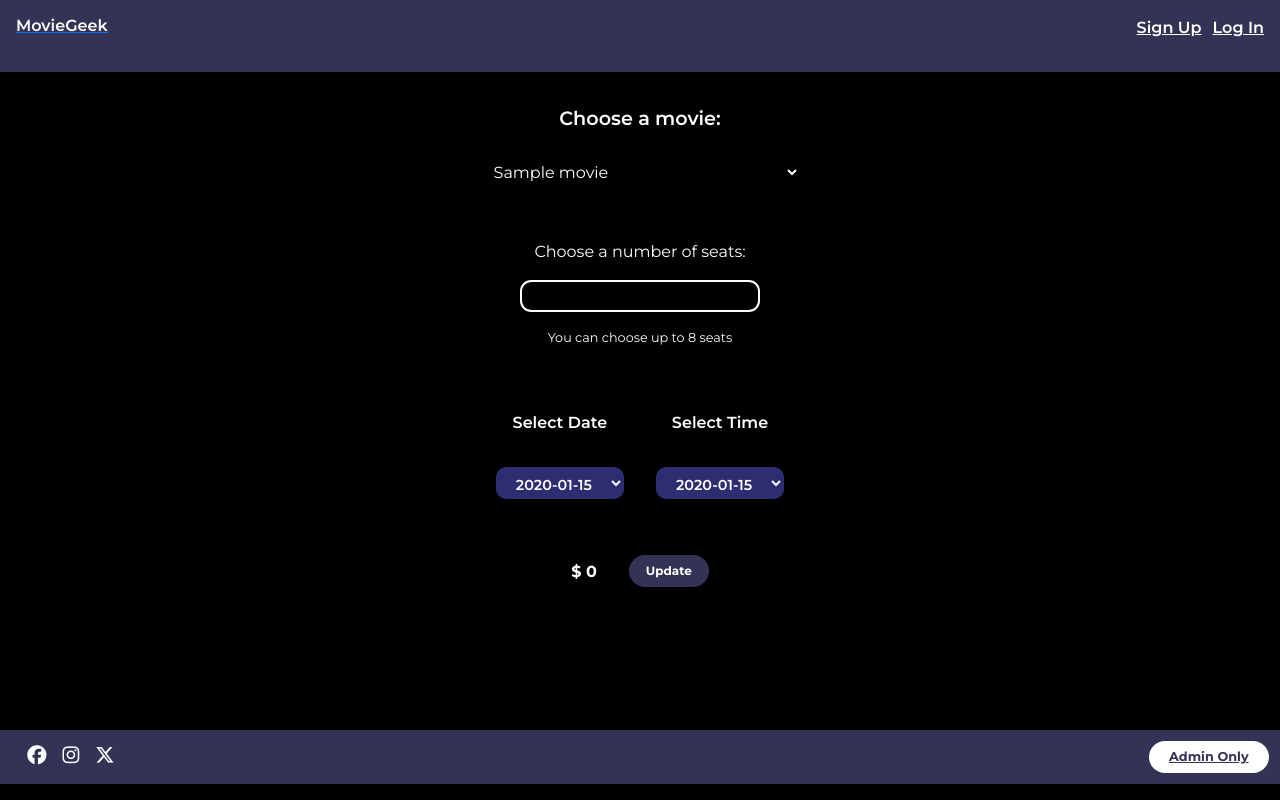
After one commit to nataliiasolomchak21/moviegeek-booking, a Django app: template templates/edit_booking.html in a window 1280 px wide. The commit adds this page. Run offline with Django 3.2, Linux system fonts and the light colour scheme; tables that the repository leaves empty hold one stand-in row (values such as "Sample post"); the template is opened without the code that fills it: values that come from a table or form of the project are taken from there, most other values are stand-ins (such as "Sample title", 1, 10 or a date in 2020); some libraries are stand-ins or nearby versions.

Commit message:
Create edit booking view and template, connect it uo via urls

```diff
--- a/booking/models.py
+++ b/booking/models.py
@@ -9,6 +9,7 @@ class Movie(models.Model):
         return f"{self.title} - {self.price}"
 
 class Booking(models.Model):
+    id = models.AutoField(primary_key=True)
     movie = models.ForeignKey(Movie, on_delete=models.CASCADE)
     num_seats = models.IntegerField()
     date = models.DateField()
--- a/booking/urls.py
+++ b/booking/urls.py
@@ -1,9 +1,10 @@
 from django.urls import path
 from . import views
-from .views import booking, make_booking, booking_confirmation
+from .views import booking, make_booking, booking_confirmation, edit_booking
 
 urlpatterns = [
     path('booking/', views.booking, name='booking'),
     path('make_booking/', views.make_booking, name='make_booking'),
     path('booking_confirmation/', views.booking_confirmation, name='booking_confirmation'),
+    path('edit_booking/<int:booking_id>/', edit_booking, name='edit_booking'),
 ]
--- /dev/null
+++ b/templates/edit_booking.html
@@ -0,0 +1,54 @@
+{% extends "base.html" %}
+
+{% load static %}
+
+{% block content %}
+<!-- Include this hidden field to store the selected movie ID -->
+<input type="hidden" name="selectedMovie" id="selected-movie">
+
+<section class="booking">
+    <div class="booking-container">
+        <form id="edit-booking-form" method="post" action="{% url 'edit_booking' booking.id %}">
+            {% csrf_token %}
+            <div class="movie-container">
+                <label for="movie">Choose a movie:</label>
+                <select id="movie" name="movie">
+                    {% for movie in movies %}
+                        <option value="{{ movie.id }}">{{ movie.title }}</option>
+                    {% endfor %}
+                </select>
+            </div>
+            <div class="seats">
+                <label for="seats">Choose a number of seats:</label>
+                <input type="number" name="seats" id="seats" min="1" max="8">
+                <p>You can choose up to 8 seats</p>
+            </div>
+            <div class="select-container">
+                <div class="select-box">
+                    <label for="date">Select Date</label>
+                    <select id="date" name="date">
+                        {% for date in dates %}
+                            <option value="{{ date }}">{{ date }}</option>
+                        {% endfor %}
+                    </select>
+                </div>
+                <div class="select-box">
+                    <label for="time">Select Time</label>
+                    <select id="time" name="time">
+                        {% for time in times %}
+                            <option value="{{ time }}">{{ time }}</option>
+                        {% endfor %}
+                    </select>
+                </div>
+            </div>
+            <div class="total-text">
+                <h2>$ <span id="total-price">0</span></h2>
+                <button class="edit-btn" type="submit">Update</button>
+            </div>
+        </form>
+    </div>
+</section>
+{% block scripts %}
+<script src="{% static 'js/script.js' %}"></script>
+{% endblock %}
+{% endblock %}
--- a/templates/profile.html
+++ b/templates/profile.html
@@ -25,7 +25,7 @@
                     <div class="total-info">
                         <h3>${{ booking_info.total_price }}</h3>
                         <div class="booking-btn-group">
-                            <button class="edit-btn">Edit</button>
+                            <button class="edit-btn"><a href="{% url 'edit_booking' booking_info.id %}">Edit</a></button>
                             <button class="delete-btn">Delete</button>
                         </div>
                     </div>
```
Also changed, not shown: booking/views.py (+15 -0 lines), booking/migrations/0010_alter_booking_id.py (added).
